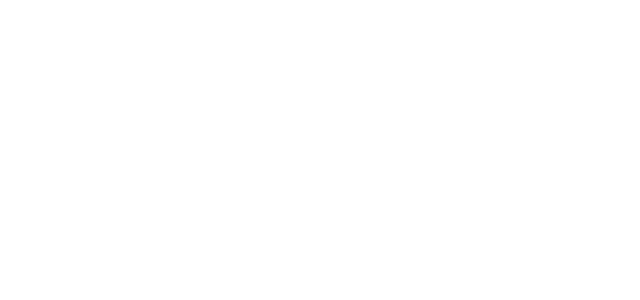
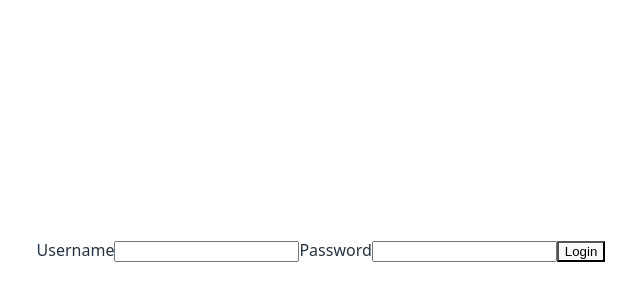
Before and after one commit to Yannick-Vk/Split-FrontEnd, a Vue app: page / in a window 1280 px wide. Shown: the part 150-450 px from the top of the page, without its empty margins (319-959 px from the left). Built offline with nearby package versions, Linux system fonts and the light colour scheme.

Commit message:
Added login-Form layout

```diff
--- a/src/App.vue
+++ b/src/App.vue
@@ -1,8 +1,10 @@
 <script setup lang="ts">
+import LoginForm from "./components/LoginForm.vue";
 </script>
 
 <template>
   <main>
+    <login-form/>
   </main>
 </template>
 
--- /dev/null
+++ b/src/components/LoginForm.vue
@@ -0,0 +1,23 @@
+<script setup lang="ts">
+
+import {ref} from "vue";
+
+const userName = ref("");
+const password = ref('');
+</script>
+
+<template>
+  <form>
+    <label for="username">Username</label>
+    <input type="text" id="username" v-model="userName">
+
+    <label for="password">Password</label>
+    <input type="password" id="password" v-model="password">
+
+    <button type="submit">Login</button>
+  </form>
+</template>
+
+<style scoped>
+
+</style>
```
